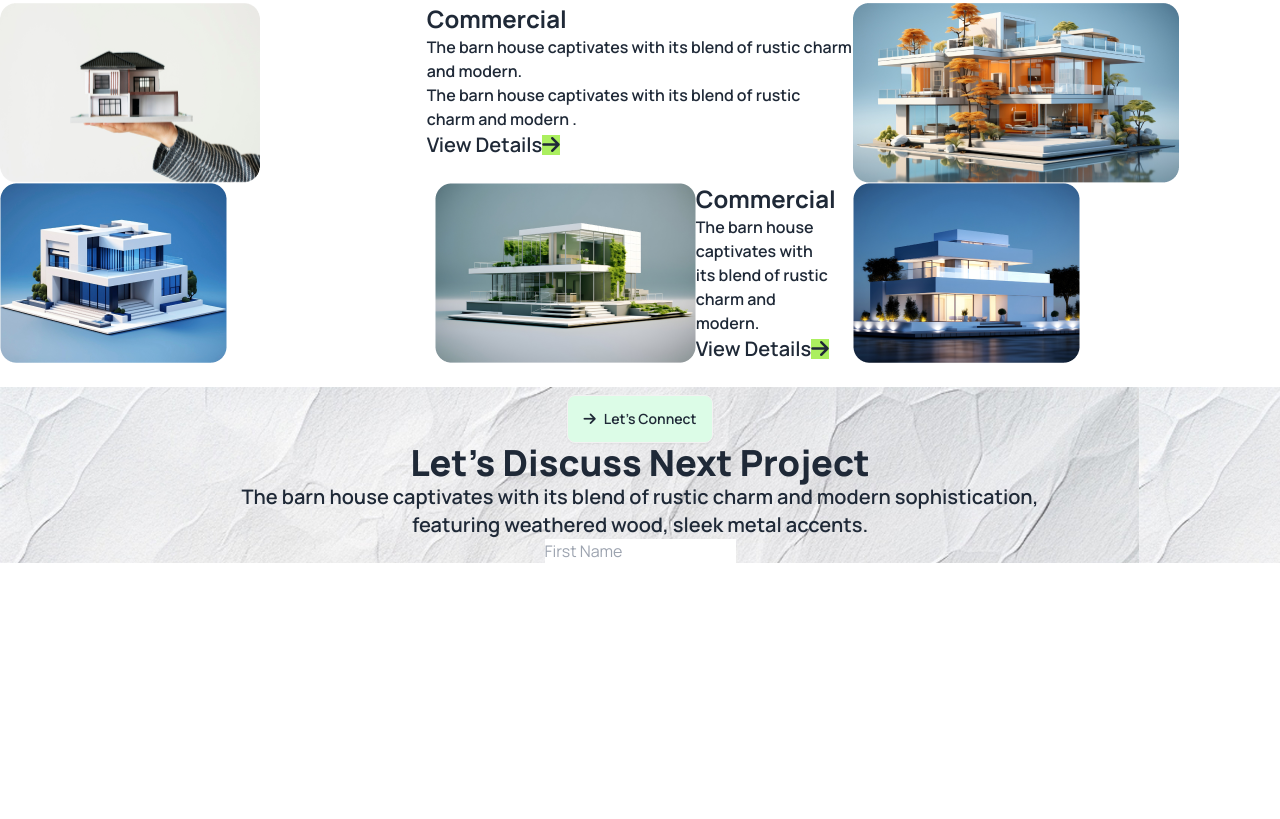
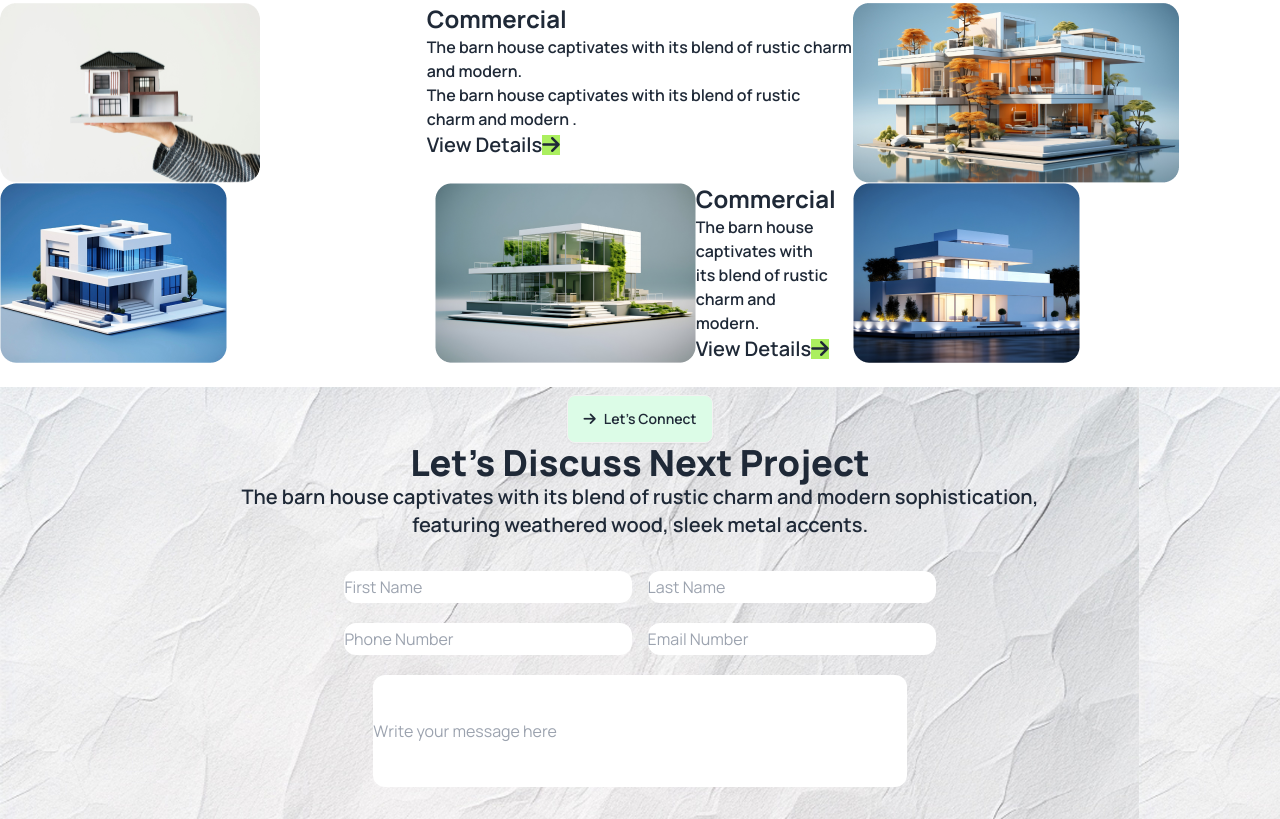
Before and after one commit to ZAHIDHOSEN/PH-Assignment-3, a plain HTML site: page index.html in a window 1280 px wide. Shown: the part 1805-2624 px from the top of the page. Before the commit the page ends 2368 px from the top, so only its background shows below. Drawn offline with nearby package versions, Linux system fonts and the light colour scheme.

Commit message:
added a from in lets discuss section

```diff
--- a/index.html
+++ b/index.html
@@ -242,12 +242,25 @@
     <button class="btn bg-green-100 mt-2"><i class="fa-solid fa-arrow-right"></i>Let’s Connect</button>
     <h1 class="font-extrabold text-4xl">Let’s Discuss Next Project</h1>
     <p class="font-semibold text-xl">The barn house captivates with its blend of rustic charm and modern sophistication, <br> featuring weathered wood, sleek metal accents.</p>
+ </div>
+
+  <div class="text-center py-8">
+  <form class="">
+    <input class="rounded-xl  w-72 h-8 mb-5 mr-3 " placeholder="First Name" type="text">
+    <input class="rounded-xl w-72 h-8" placeholder="Last Name" type="text">
+    <br>
+    <input class=" rounded-xl w-72 h-8 mr-3" placeholder="Phone Number" type="number">
+    <input class="rounded-xl w-72 h-8" placeholder="Email Number" type="email">
+    <br>
+    <input class="w-5/12 h-28 rounded-xl mt-5" placeholder="Write your message here" type="text">
+    </div>
 
 
-  <form action="">
-    <input placeholder="First Name" type="text">
-  </form>
-</div>
+
+
+
+
+
 
 
 
```
